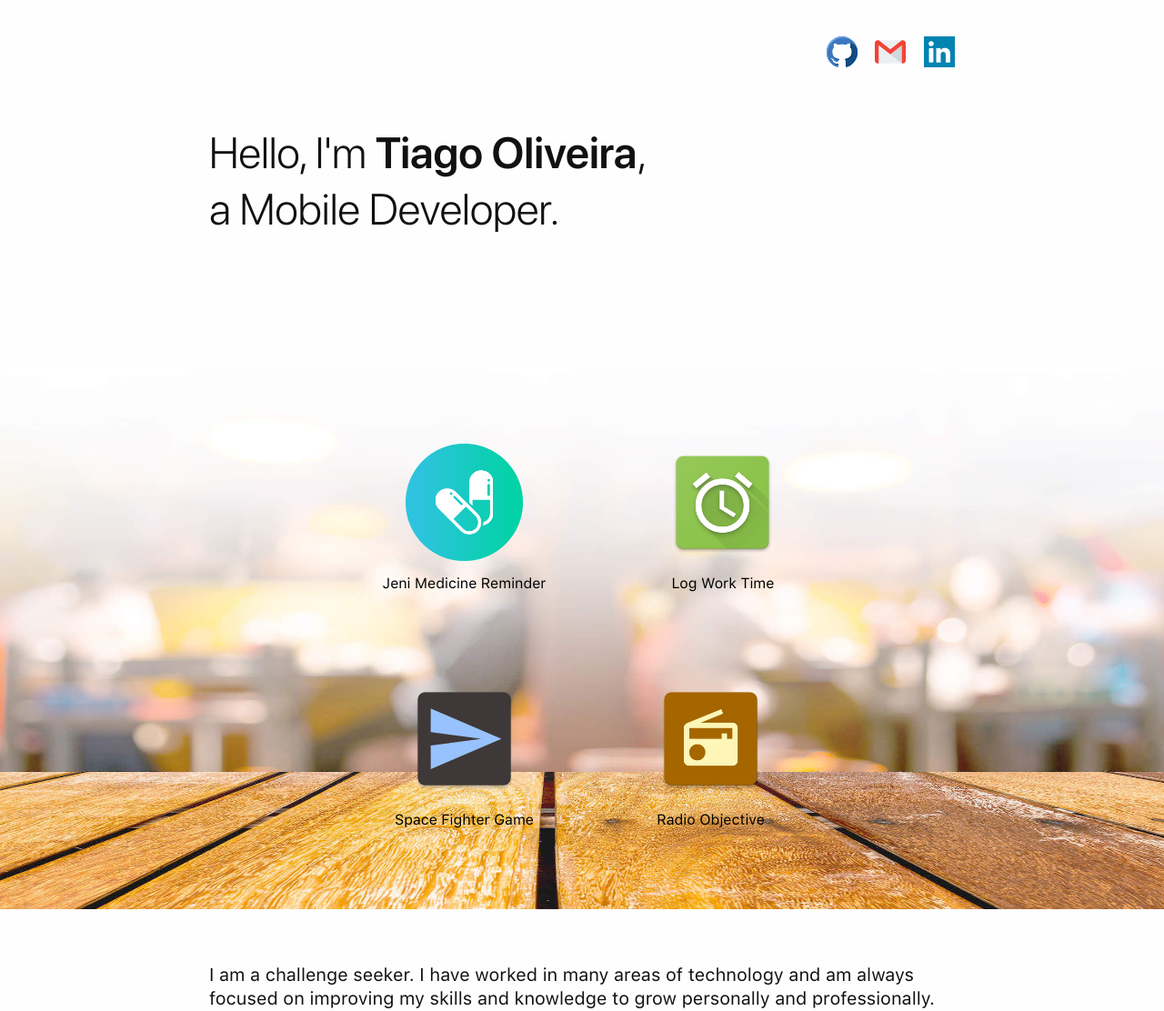
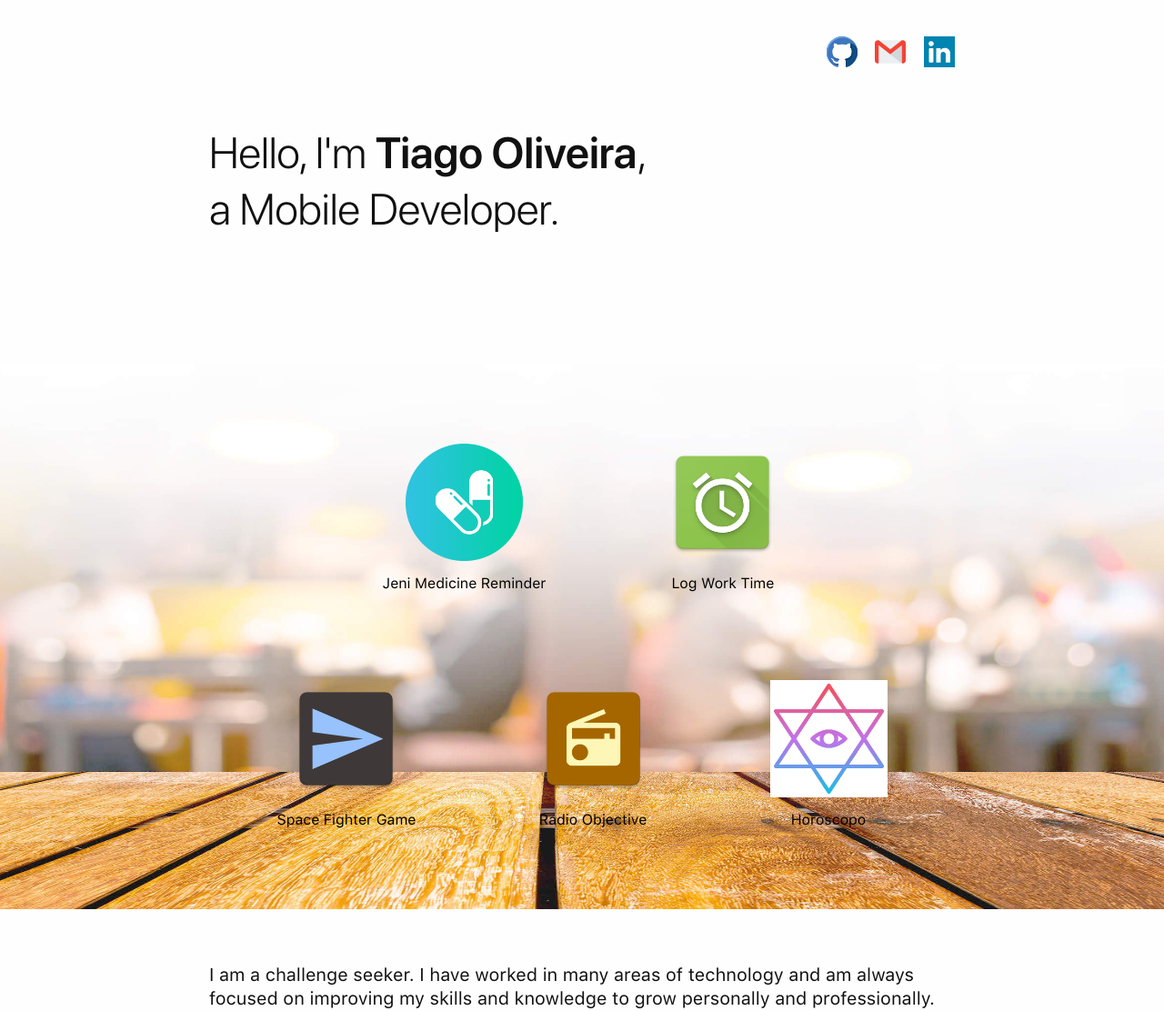
Before and after one commit to issuran/My-Portfolio, a plain HTML site: page index.html in a window 1280 px wide. Shown: the top 1112 px of the page at 91% size. Drawn offline with Linux system fonts and the light colour scheme.

Commit message:
Added new app Horoscope

```diff
--- a/index.html
+++ b/index.html
@@ -63,6 +63,16 @@
                                 <p class="app-name">Radio Objective</p>
                             </a>
                         </div>
+
+                        <div class="app">
+                            <a href="https://github.com/issuran/Horoscopo" target="blank">
+                                <picture>
+                                    <source srcset="resources/assets/app-icons/horoscope_icon.png" media="(min-width: 600px)" />
+                                    <img class="app-icon" srcset="resources/assets/app-icons/horoscope_icon.png" alt="Horoscopo app icon."/>
+                                </picture>
+                                <p class="app-name">Horoscopo</p>
+                            </a>
+                        </div>
                     </section>
                 </main>
             </div>
```
Also changed, not shown: resources/assets/app-icons/horoscope_icon.png (added), 1 other file.
